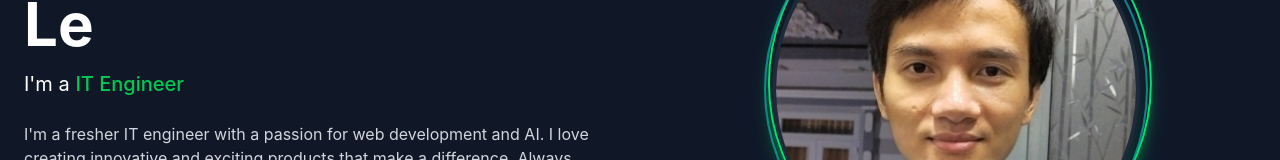
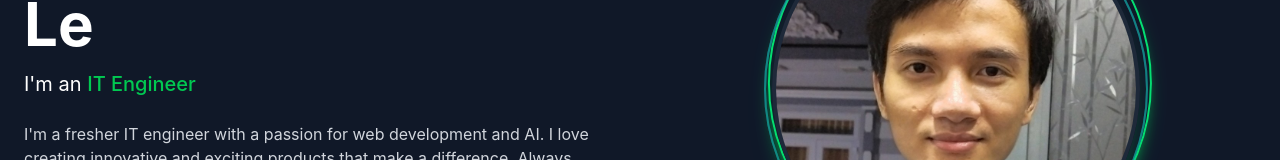
Before and after one commit to hoangitusk20/portfolio, a React (Vite) app: page / in a window 1280 px wide. Shown: the part 331-491 px from the top of the page. Built offline with nearby package versions, Linux system fonts and the light colour scheme.

Commit message:
Edit Hero

```diff
--- a/src/components/Hero.jsx
+++ b/src/components/Hero.jsx
@@ -45,7 +45,7 @@ const Hero = () => {
                 <span className="block">{personalInfo.lastName}</span>
               </h1>
               <p className="text-xl">
-                I'm a{" "}
+                I'm an{" "}
                 <span className="text-green-500 font-medium">
                   {personalInfo.title}
                 </span>
```
